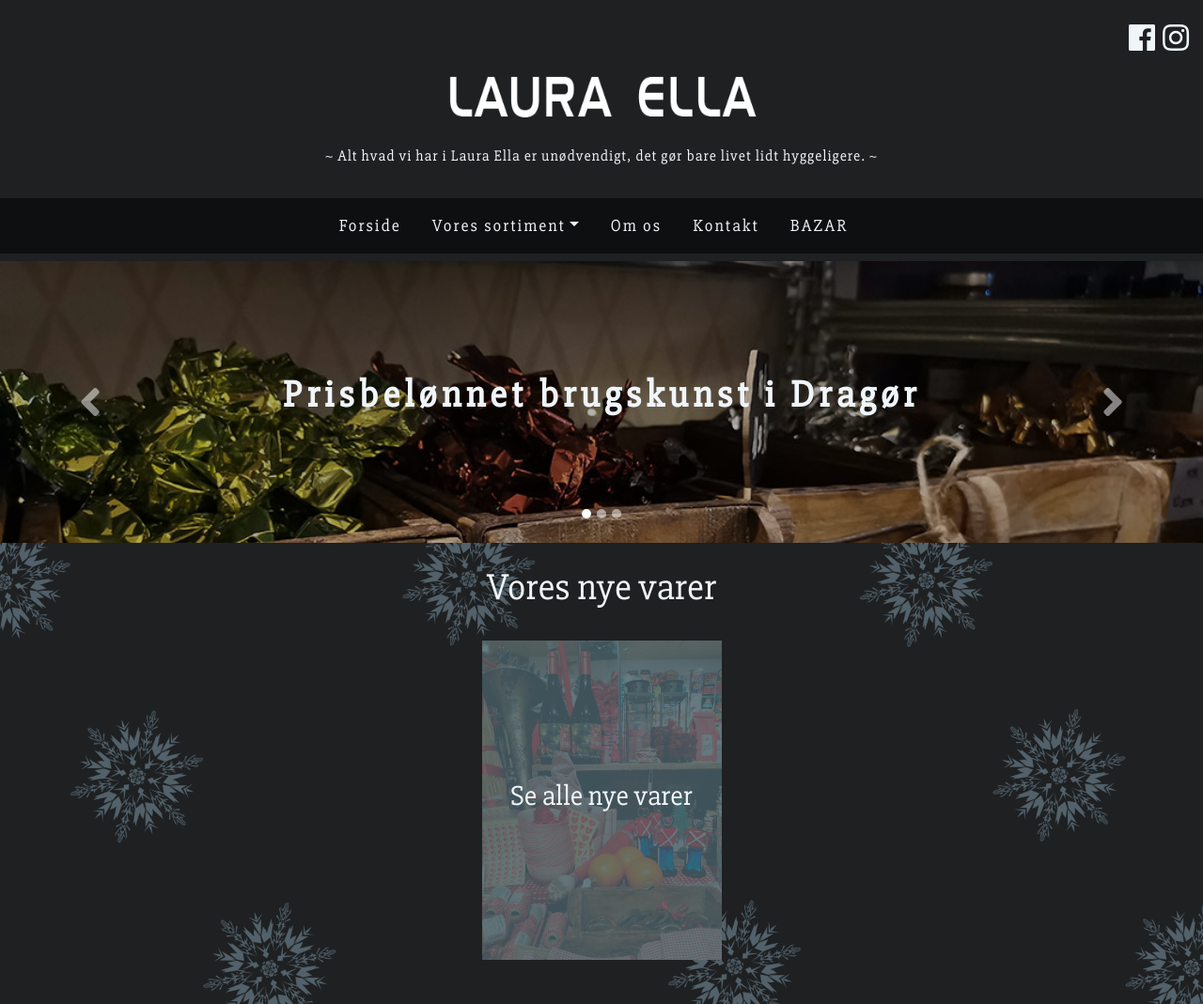
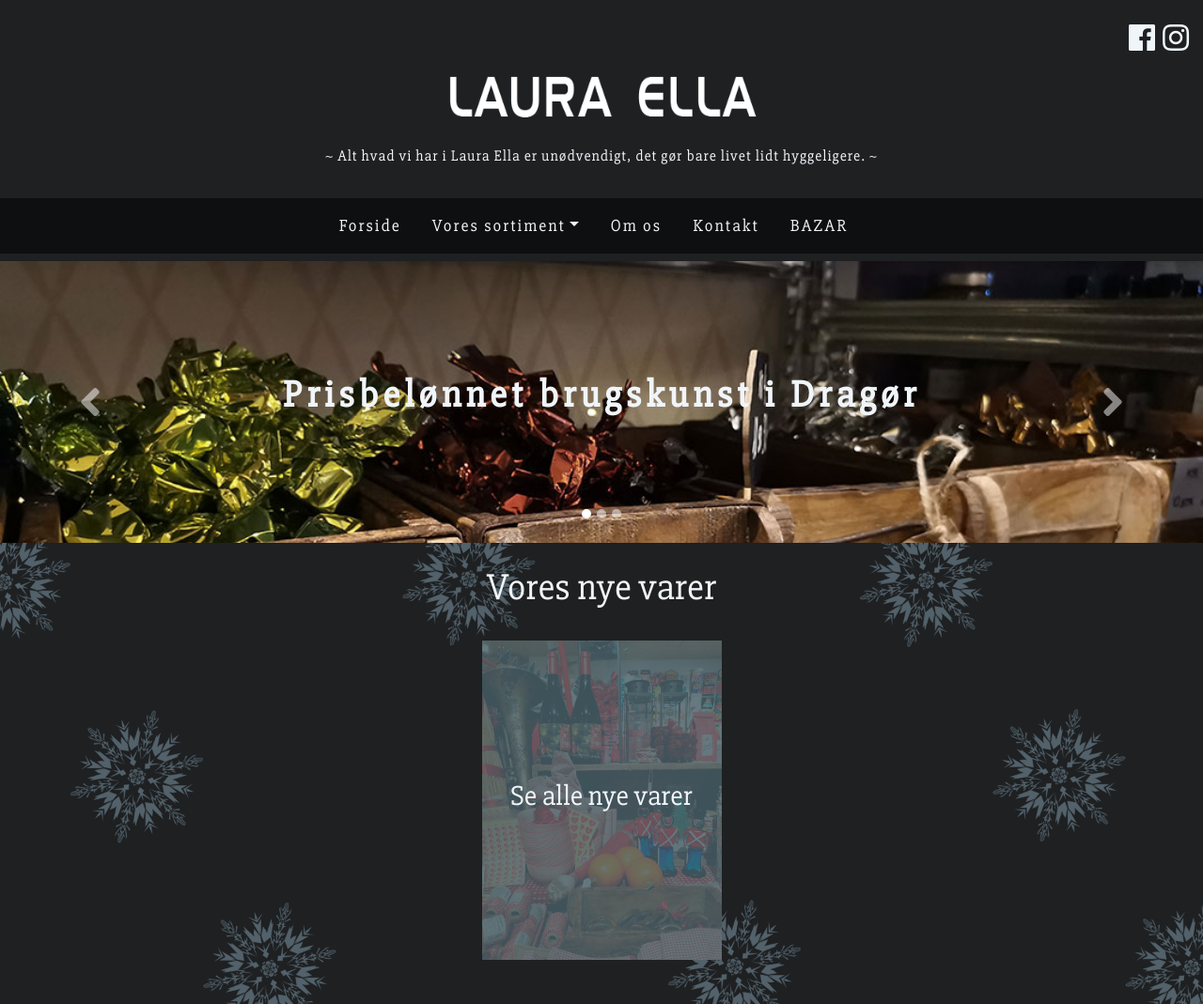
Before and after one commit to VictorBielski/Eksamensprojekt-Lauraella, a PHP site: page / in a window 1280 px wide. Shown: the top 1069 px of the page at 94% size. Run offline with PHP 8.4, Linux system fonts and the light colour scheme; data that the repository does not hold is empty; some libraries are stand-ins or nearby versions; some web fonts are replaced.

Commit message:
Slider overlay fjernet

```diff
--- a/Layout/index.php
+++ b/Layout/index.php
@@ -52,7 +52,6 @@
               <div class="carousel-item active">
                 <div class="view">
                   <img class="d-block w-100" src="images/slider3.jpg" alt="First slide">
-                  <div class="mask rgba-black-light"></div>
                 </div>
                 <div class="carousel-caption">
                   <h2 class="h2-responsive">Prisbelønnet brugskunst i Dragør</h2>
@@ -62,7 +61,6 @@
                 <!--Mask color-->
                 <div class="view">
                   <img class="d-block w-100" src="images/slider1.png" alt="Second slide">
-                  <div class="mask rgba-black-light"></div>
                 </div>
                 <div class="carousel-caption">
                   <h2 class="h2-responsive mb-4">Julen har indtaget Laura Ella</h2>
@@ -72,7 +70,6 @@
                 <!--Mask color-->
                 <div class="view">
                   <img class="d-block w-100" src="images/slider2.jpg" alt="Third slide">
-                  <div class="mask rgba-black-light"></div>
                 </div>
                 <div class="carousel-caption">
                   <h2 class="h2-responsive mb-4">Lækre delikatesser og Vine</h2>
```
Also changed, not shown: 4 other files.
